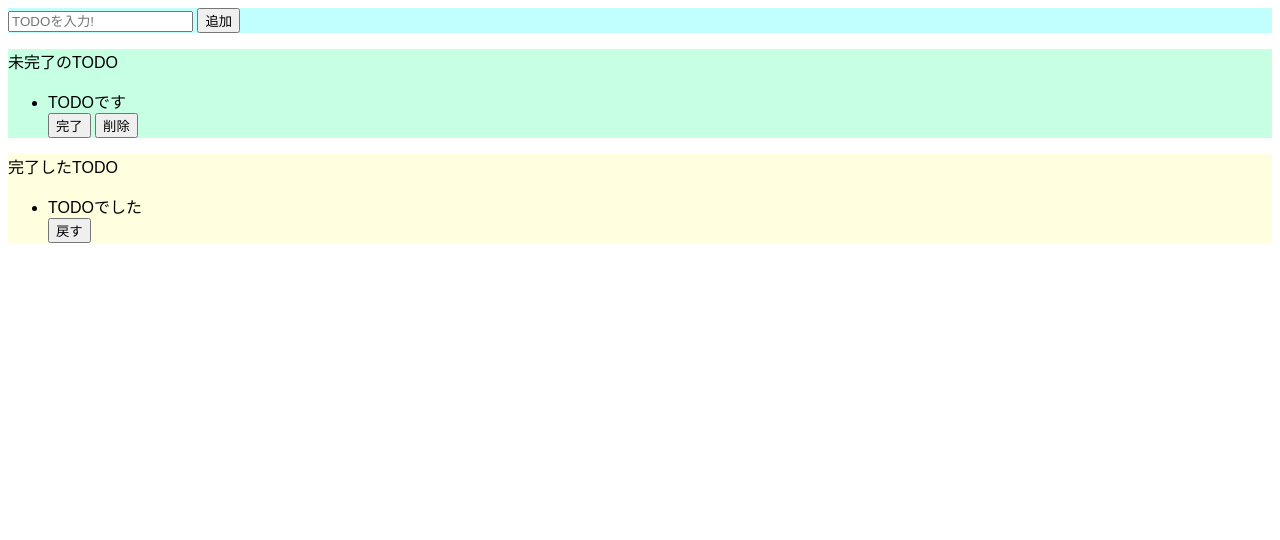
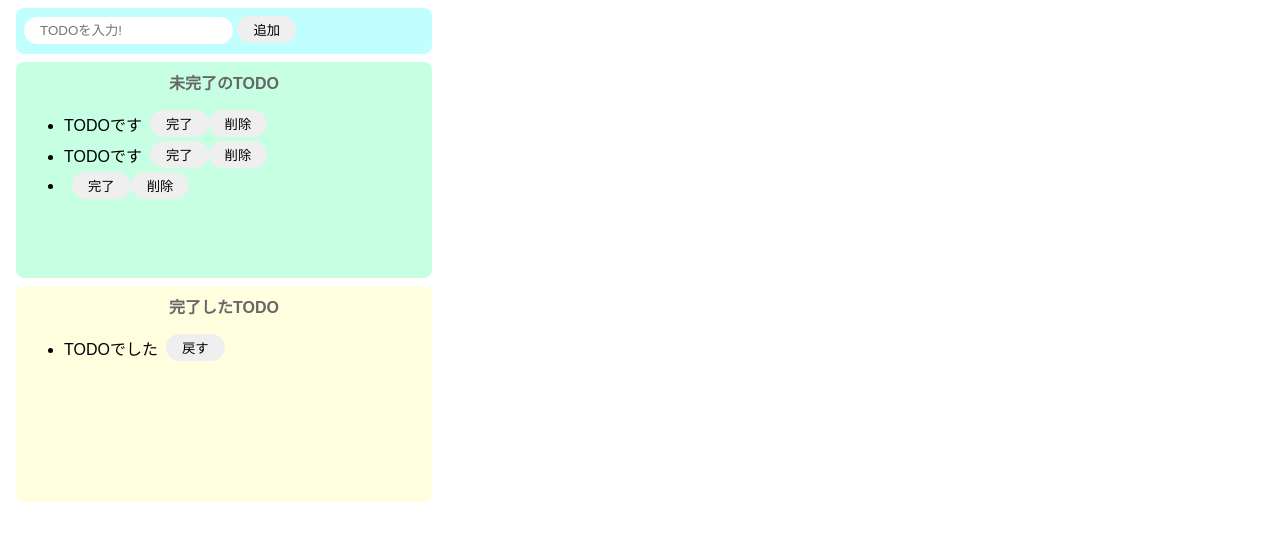
Before and after one commit to gz017174/TODO-js, a website built with Parcel: page src/index.html in a window 1280 px wide. Both pictures are taken after a click on the button "追加". Built offline with nearby package versions, Linux system fonts and the light colour scheme.

Commit message:
Update 3 files

```diff
--- a/src/index.html
+++ b/src/index.html
@@ -7,25 +7,34 @@
 
   <body>
     <div class="input-area">
-      <input placeholder="TODOを入力!" />
-      <button>追加</button>
+      <input id="add-text" placeholder="TODOを入力!" />
+      <button id="add-button">追加</button>
     </div>
     <div>
       <div class="imcomplete-area">
-        <p>未完了のTODO</p>
-        <ul>
+        <p class="title">未完了のTODO</p>
+        <ul id="imcomplete-list">
+          <div class="list-row">
           <li>TODOです</li>
           <button>完了</button>
           <button>削除</button>
+          </div>
+          <div class="list-row">
+          <li>TODOです</li>
+          <button>完了</button>
+          <button>削除</button>
+          </div>
         </ul>
       </div>
     </div>
     <div>
       <div class="complete-area">
-        <p>完了したTODO</p>
+        <p class="title">完了したTODO</p>
         <ul>
+          <div class="list-row">
           <li>TODOでした</li>
           <button>戻す</button>
+          </div>
         </ul>
       </div>
     </div>
--- a/src/index.mjs
+++ b/src/index.mjs
@@ -1 +1,43 @@
 import "./styles.css";
+
+const onClickAdd = () => {
+  //テキストボックスの値を取得し、初期化する
+  const inputText = document.getElementById("add-text").value;
+  document.getElementById("add-text").value = "";
+
+  //div生成
+  const div = document.createElement("div");
+  div.className = "list-row";
+
+  //li生成
+  const li = document.createElement("li");
+  li.innerText = inputText;
+
+  //Button(完了)タグ作成
+  const completeButton = document.createElement("button");
+  completeButton.innerText = "完了";
+  completeButton.addEventListener("click", () => {
+    alert("完了");
+  });
+
+  //Button(削除)タグ作成
+  const deleteButton = document.createElement("button");
+  deleteButton.innerText = "削除";
+  deleteButton.addEventListener("click", () => {
+    alert("削除");
+  });
+
+  //divタグの子要素に各要素を設定
+  div.appendChild(li);
+  div.appendChild(completeButton);
+  div.appendChild(deleteButton);
+
+  //未完了のリストに追加
+  document.getElementById("imcomplete-list").appendChild(div);
+
+  //console.log(div);
+};
+
+document
+  .getElementById("add-button")
+  .addEventListener("click", () => onClickAdd());
--- a/src/styles.css
+++ b/src/styles.css
@@ -2,14 +2,65 @@ body {
   font-family: sans-serif;
 }
 
+input {
+  border-radius: 16px;
+  border: none;
+  padding: 6px 16px;
+  outline: none;
+}
+
+button {
+  border-radius: 16px;
+  border: none;
+  padding: 4px 16px;
+}
+
+button:hover {
+  background-color: #ff7fff;
+  color: #fff;
+  cursor: pointer;
+}
+
+li {
+  margin-right: 8px;
+}
+
 .input-area {
   background-color: #c1ffff;
+  width: 400px;
+  height: 30px;
+  padding: 8px;
+  margin: 8px;
+  border-radius: 8px;
 }
 
 .imcomplete-area {
   background-color: #c6ffe2;
+  width: 400px;
+  height: 200px;
+  padding: 8px;
+  margin: 8px;
+  border-radius: 8px;
 }
 
 .complete-area {
   background-color: #ffffe0;
+  width: 400px;
+  height: 200px;
+  padding: 8px;
+  margin: 8px;
+  border-radius: 8px;
 }
+
+.title {
+  text-align: center;
+  margin-top: 0;
+  font-weight: bold;
+  color: #666;
+}
+
+.list-row {
+  display: flex;
+  align-items: center;
+  padding-bottom: 4px;
+}
```
